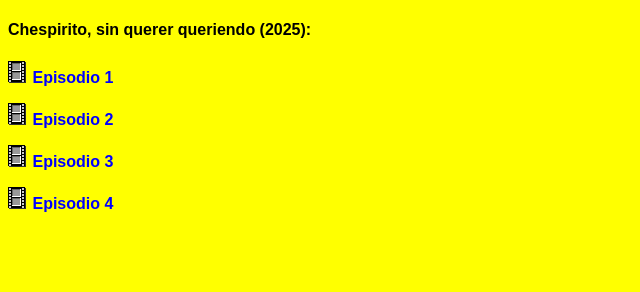
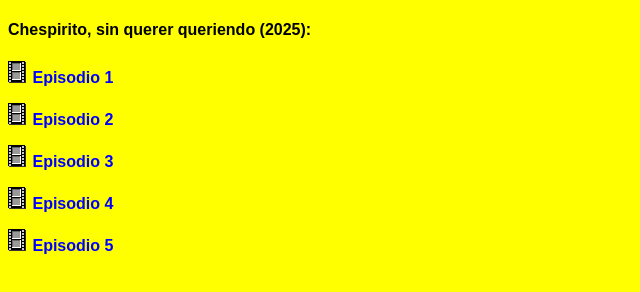
Before and after one commit to zohan9ir/elcha, a plain HTML site: page temps/chespo.html in a window 1280 px wide. Shown: the whole page, without its empty margins (0-640 px from the left). Drawn offline with Linux system fonts and the light colour scheme.

Commit message:
Update chespo.html

```diff
--- a/temps/chespo.html
+++ b/temps/chespo.html
@@ -23,6 +23,7 @@
 <p><img src="vid.gif"> <a class="linksdelaslistas" href="https://pomf2.lain.la/f/x4krh6a.mp4" target="visor">Episodio 2</a></p>
 <p><img src="vid.gif"> <a class="linksdelaslistas" href="http://i.ompldr.pw/bbnkgd.mp4" target="visor">Episodio 3</a></p>
 <p><img src="vid.gif"> <a class="linksdelaslistas" href="https://pomf2.lain.la/f/y4vqr1kk.mp4" target="visor">Episodio 4</a></p>
+<p><img src="vid.gif"> <a class="linksdelaslistas" href="https://pomf2.lain.la/f/jldwj7un.mp4" target="visor">Episodio 5</a></p>
 
 
 
```
